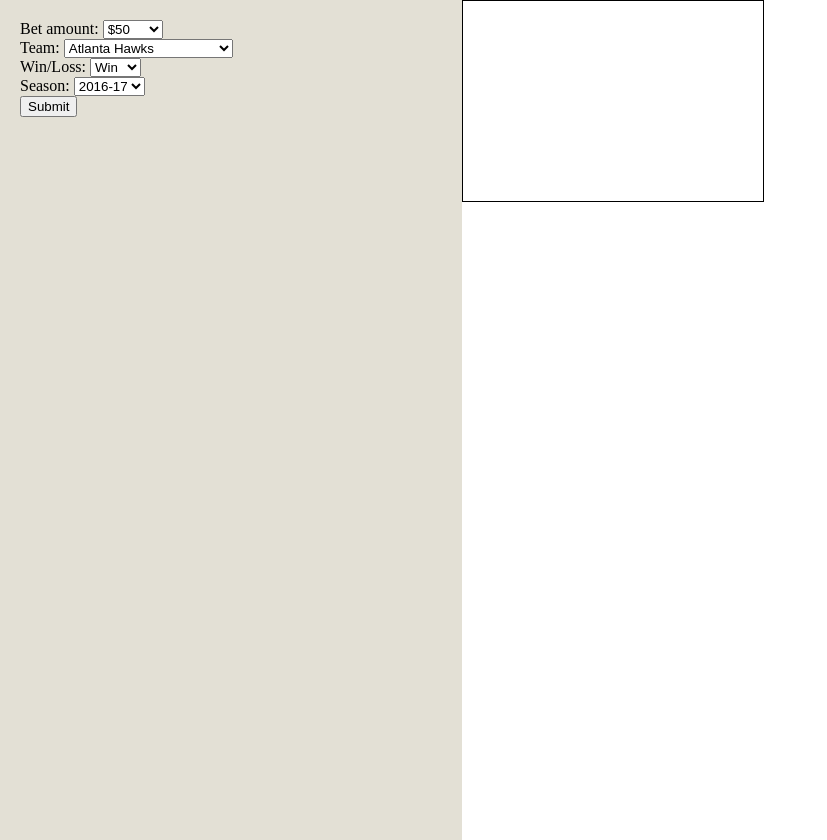
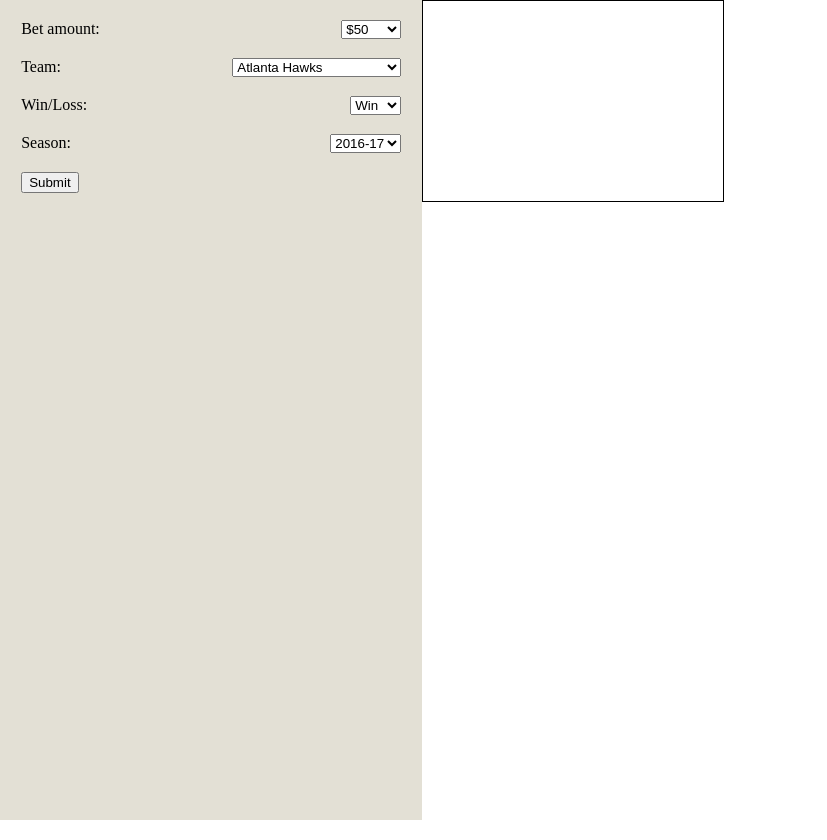
Before and after one commit to nikhilNathwani/Moneyline, a Flask app: page / in a window 1280 px wide. Shown: the whole page, without its empty margins (0-827 px from the left). Run offline with Flask 2, Linux system fonts and the light colour scheme.

Commit message:
Added proper spacing and margins for the input fields

```diff
--- a/static/css/styles.css
+++ b/static/css/styles.css
@@ -12,12 +12,25 @@ html, body {
 #sidebar {
   height: 100%;
   width: 33%; /* set the width of the sidebar */
-  padding: 20px;
+  padding-top: 20px;
   background-color: rgb(227, 224, 213); /* add a background color for illustration */
 }
 
-#sidebar > div.input {
-  display: block;
+#sidebar > #input-area {
+  width: 90%;
+  margin: auto;
+  /* border: 1px solid red; */
+}
+
+#sidebar > #input-area > div.input {
+  /* display: block; */
+  margin-bottom: 20px;
+  /* border: 1px solid red; */
+}
+
+#sidebar > #input-area > div.input > select {
+  /* display: block; */
+  float: right;
 }
 
 #main-content {
--- a/templates/index.html
+++ b/templates/index.html
@@ -32,10 +32,12 @@
               <!-- options will be generated by JavaScript -->
             </select>
           </div>
+          <!-- Submit button -->
+          <div id="submit">
+            <button id="submit-button">Submit</button>
+          </div>
         </div>
-        <div id="submit">
-          <button id="submit-button">Submit</button>
-        </div>
+
       </div>
       <div id="main-content">
         <div id="results-container"></div>
```
